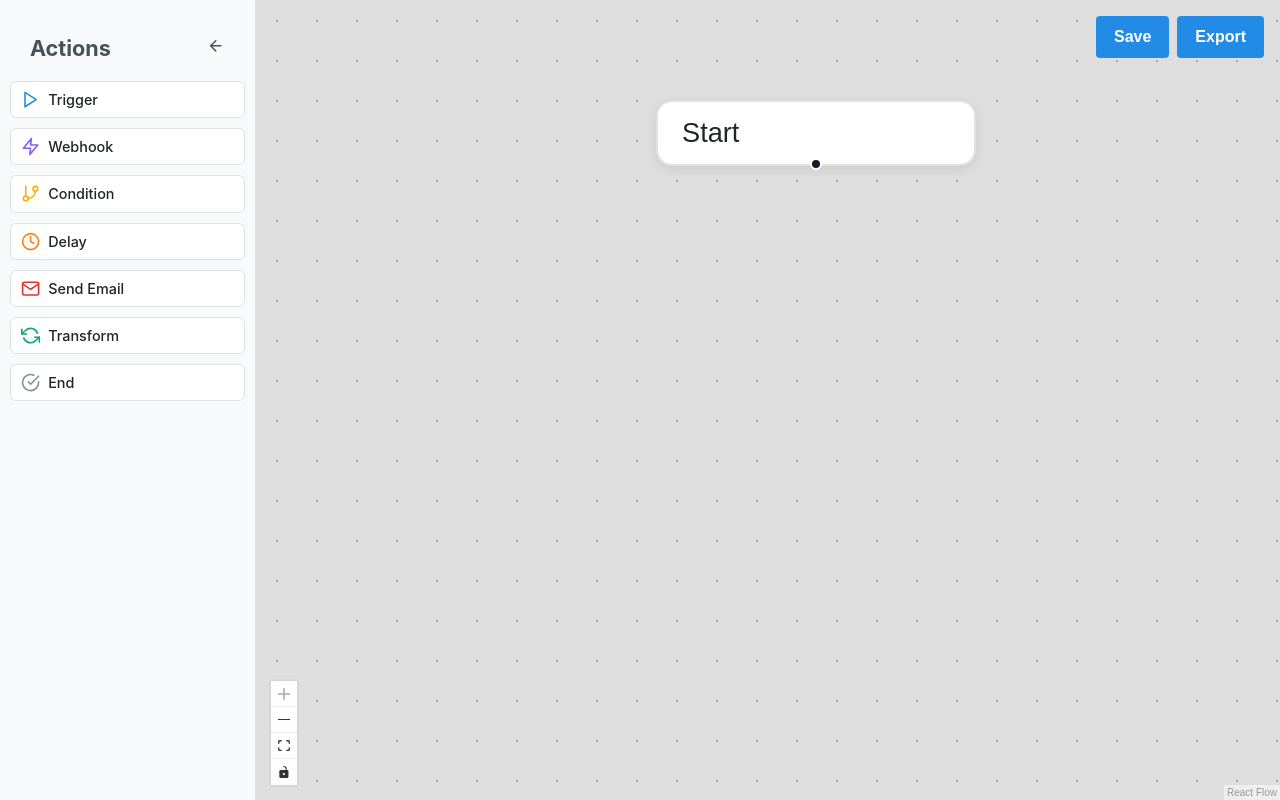
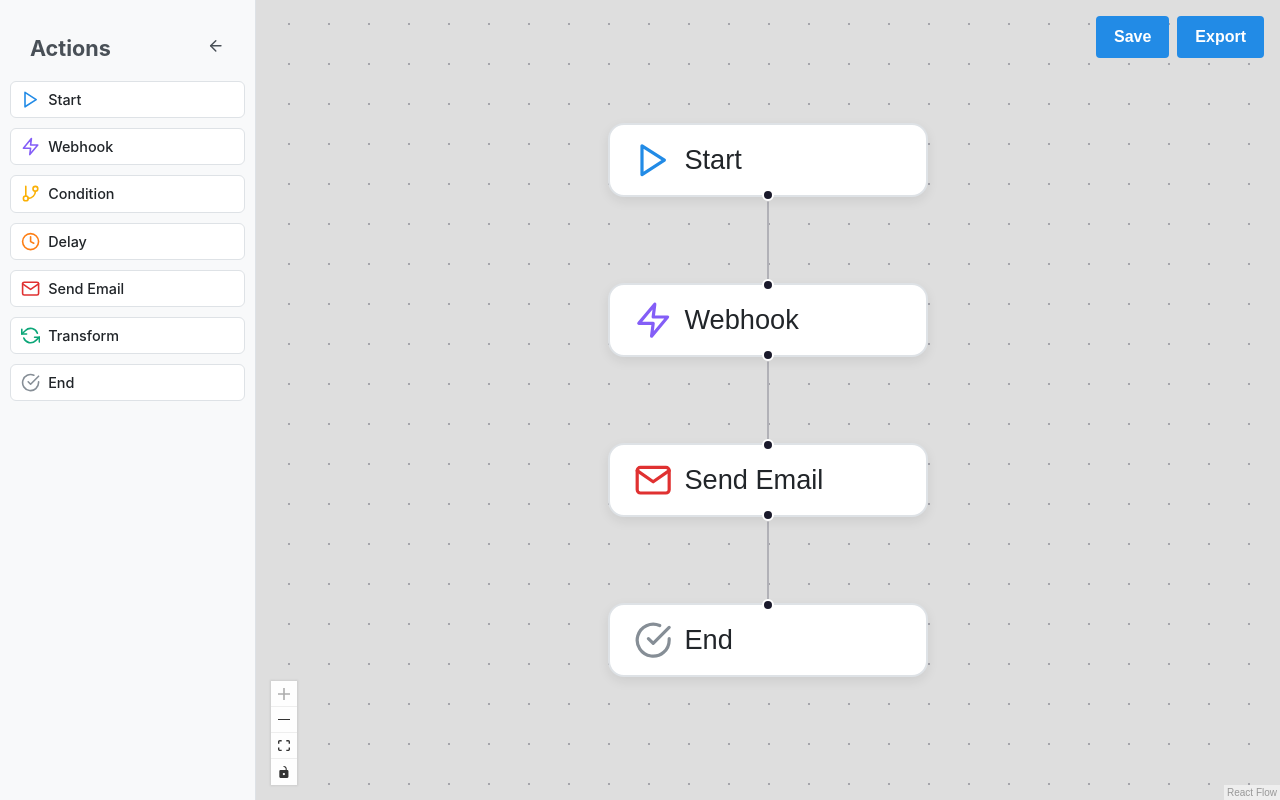
Before and after one commit to salonikyal/automation-workflow-builder, a Next.js app: page / in a window 1280 px wide. Built offline with nearby package versions, Linux system fonts and the light colour scheme.

Commit message:
start workflow with a template

```diff
--- a/src/app/components/AutomationBuilder.tsx
+++ b/src/app/components/AutomationBuilder.tsx
@@ -29,7 +29,10 @@ import {
 } from "./nodes";
 import { useDnD } from "@/app/contexts/DnDContext";
 import { handleNodeDrop } from "@/app/services/dndService";
-import {saveWorkflow, exportWorkflow} from "@/app/services/workflowService"
+import {Workflow, saveWorkflow, exportWorkflow, getWorkflow} from "@/app/services/workflowService"
+import { emailWorkflow } from "@/app/static/templates/emailWorkflow";
+import { deleteNodes } from "@/app/services/nodeService";
+
 
 import "@xyflow/react/dist/style.css";
 import "./styles.css";
@@ -56,27 +59,42 @@ const AutomationBuilder = () => {
 
   const [nodes, setNodes, onNodesChange] = useNodesState<Node>([]);
   const [edges, setEdges, onEdgesChange] = useEdgesState<Edge>([]);
+  const [workflowId, setWorkflowId] = useState<number | null>(null);
 
   const [selectedNode, setSelectedNode] = useState<Node | null>(null);
   const [isModalOpen, setIsModalOpen] = useState(false);
   const [error, setError] = useState<string | null>(null);
 
-  // we load the data from the server on mount
+  const [workflows, setWorkflows] = useState<Workflow[]>([]);
+
   useEffect(() => {
-    const getData = async () => {
+    const fetchAllWorkflows = async () => {
       try {
-        const res = await fetch("/api/automation");
-        if (!res.ok) throw new Error("Failed to fetch automation workflow");
-
-        const automation = await res.json();
-        setNodes(automation.nodes || []);
-        setEdges(automation.edges || []);
-      } catch (err: any) {
+        const data = await getWorkflow();
+        setWorkflows(Array.isArray(data) ? data : [data]);
+      } catch (err) {
         console.error(err);
-        setError(err.message || "Unable to load workflow");
       }
     };
-    getData();
+
+    fetchAllWorkflows();
+  }, []);
+
+  // Load the template workflow
+  useEffect(() => {
+    try {
+      if (!emailWorkflow || !emailWorkflow.nodes || !emailWorkflow.edges) {
+        throw new Error("Workflow template is invalid or missing nodes/edges");
+      }
+      const validNodes = emailWorkflow.nodes.filter(Boolean);
+
+      setNodes([...validNodes]);
+      setEdges([...emailWorkflow.edges]);
+    } catch (err: any) {
+      console.error("Failed to load workflow template:", err);
+      setNodes([]);
+      setEdges([]);
+    }
   }, [setNodes, setEdges]);
 
   // various callbacks
@@ -136,6 +154,20 @@ const AutomationBuilder = () => {
     setIsModalOpen(true);
   };
 
+  const onNodesDelete = useCallback(
+    (deletedNodes: Node[]) => {
+      const deletableNodes = deletedNodes.filter((n) => n.type !== "start");
+      const { remainingNodes, remainingEdges } = deleteNodes(
+        nodes,
+        edges,
+        deletableNodes.map((n) => n.id)
+      );
+      setNodes(remainingNodes);
+      setEdges(remainingEdges);
+    },
+    [nodes, edges, setNodes, setEdges]
+  );
+
   //persist changes in worflow state
   const handleSaveNode = useCallback(
     (formData: Record<string, any>) => {
@@ -157,27 +189,23 @@ const AutomationBuilder = () => {
     [selectedNode, setNodes]
   );
 
-  const onNodesDelete = useCallback(
-    (deletedNodes: Node[]) => {
-      const deletableNodes = deletedNodes.filter((n) => n.type !== "start");
-      const { remainingNodes, remainingEdges } = deleteNodes(
+  const handleSaveWorkflow = useCallback(async () => {
+    try {
+      if (!nodes.length || !edges.length) {
+        throw new Error("Cannot save workflow: nodes or edges are empty");
+      }
+
+      const workflow: Workflow = {
+        name: "Autoflow",
         nodes,
         edges,
-        deletableNodes.map((n) => n.id)
-      );
-      setNodes(remainingNodes);
-      setEdges(remainingEdges);
-    },
-    [nodes, edges, setNodes, setEdges]
-  );
+      };
 
-  const handleSaveWorkflow = useCallback(async () => {
-    const workflow: Workflow = { nodes, edges, name: "Autoflow" };
+      const saved = await saveWorkflow(workflow);
 
-    try {
-      await saveWorkflow(workflow);
-      alert("Workflow saved successfully!");
+      alert(`Workflow saved successfully! ID: ${saved.id}`);
     } catch (err: any) {
+      console.error("Save workflow failed:", err);
       alert(err.message || "Error saving workflow");
     }
   }, [nodes, edges]);
@@ -204,10 +232,10 @@ const AutomationBuilder = () => {
           onEdgesChange={onEdgesChange}
           onConnect={onConnect}
           onNodesDelete={onNodesDelete}
-          onNodeClick={onNodeClick}
-          // onNodeDoubleClick={onNodeClick}
-          // fitView
-          defaultViewport={{ x: 0, y: 0, zoom: 2 }}
+          //onNodeClick={onNodeClick}
+          onNodeDoubleClick={onNodeClick}
+          fitView
+          //defaultViewport={{ x: 0, y: 0, zoom: 2 }}
           className="overview"
           onDrop={onDrop}
           onNodeDragStop={onNodeDragStop}
--- a/src/app/static/nodeConfigs.ts
+++ b/src/app/static/nodeConfigs.ts
@@ -9,9 +9,9 @@ import {
   } from "react-icons/fi";
 
   export const nodeConfigs = {
-    trigger: {
-      type: "trigger",
-      label: "Trigger",
+    start: {
+      type: "start",
+      label: "Start",
       icon: FiPlay,
       color: "#228be6",
       fields: [],
--- /dev/null
+++ b/src/app/static/templates/emailWorkflow.ts
@@ -0,0 +1,20 @@
+import { Node, Edge } from "@xyflow/react";
+import { createNodeInstance } from "@/app/services/nodeService";
+
+const triggerNode = createNodeInstance("start", { x: 250, y: 0 });
+const webhookNode = createNodeInstance("webhook", { x: 250, y: 80 });
+const emailNode = createNodeInstance("email", { x: 250, y: 160 });
+const endNode = createNodeInstance("end", { x: 250, y: 240 });
+
+const nodes: Node[] = [triggerNode, webhookNode, emailNode, endNode].filter(Boolean) as Node[];
+
+const edges: Edge[] = [
+  { id: "e1", source: triggerNode!.id, target: webhookNode!.id },
+  { id: "e2", source: webhookNode!.id, target: emailNode!.id },
+  { id: "e3", source: emailNode!.id, target: endNode!.id },
+];
+
+export const emailWorkflow = {
+  nodes,
+  edges,
+};
```
